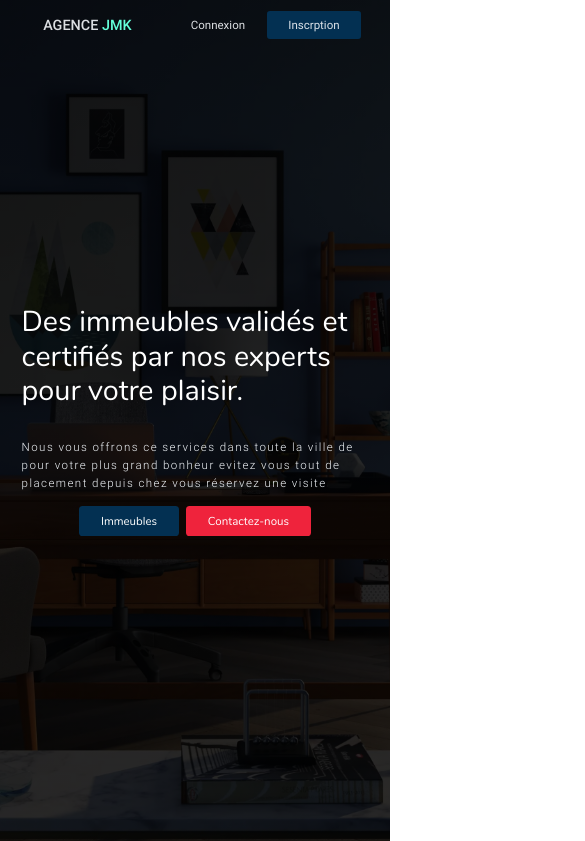
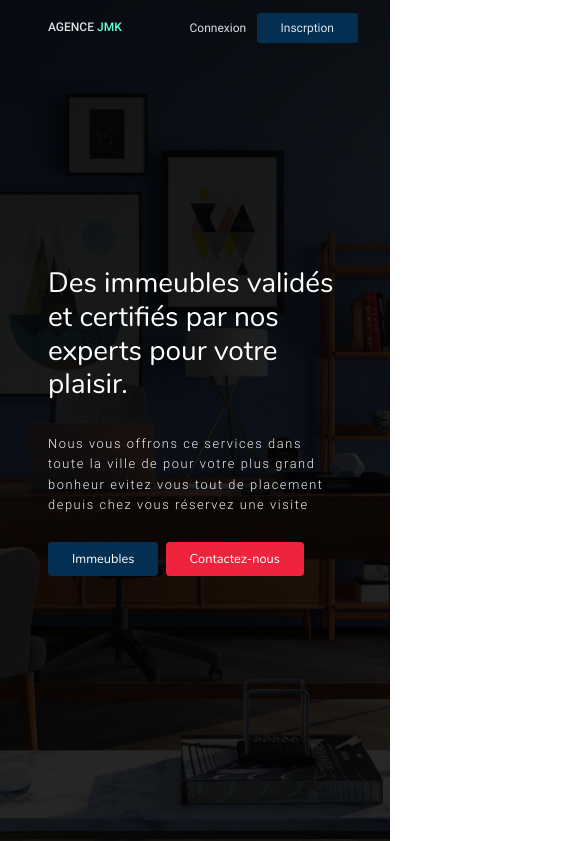
Before and after one commit to wilfried-musanzi/real-estate-design, a website built with Vite: page index.html in a window 390 px wide. Shown: the top 841 px of the page, 585 px wide, since content can reach past the window. Built offline with nearby package versions, Linux system fonts and the light colour scheme.

Commit message:
Mobile:1

```diff
--- a/styles/media.scss
+++ b/styles/media.scss
@@ -1,33 +1,50 @@
 @media screen and (max-width: 84em) {
+  .nav__list {
+    gap: 1.3rem;
+  }
+  .nav__link {
+    &:link,
+    &:visited {
+      font-size: 2rem;
+    }
+  }
+  .header__brand {
+    font-size: 1.5rem;
+  }
+  .hero__body {
+    font-size: 3.5rem;
+    padding: 0 6rem;
+  }
+  .hero__links {
+    position: relative;
+    margin-top: 2rem;
+  }
+}
+
+@media (max-width: 75em) {
+  .cards {
+    flex-direction: column;
+  }
+  .header__brand {
+    font-size: 1.5rem;
+  }
+}
+
+@media screen and (max-width: 59em) {
   html {
     font-size: 58%;
   }
 }
 
-@media (max-width: 75em) {
-  html {
-    font-size: 56.5%;
-  }
-  .hero__img {
-    align-self: center;
-  }
-
-  .hero__body {
-    flex-direction: column;
-    align-items: center;
-    justify-content: center;
-  }
-}
-
-@media screen and (max-width: 59em) {
+@media screen and (max-width: 44em) {
   html {
     font-size: 50%;
   }
-}
-
-@media screen and (max-width: 44em) {
-  html {
-    font-size: 45%;
+  .nav__link {
+    &:link,
+    &:visited {
+      font-size: 1.5rem;
+    }
   }
 }
 
```
Also changed, not shown: index.html (+1 -0 lines).
